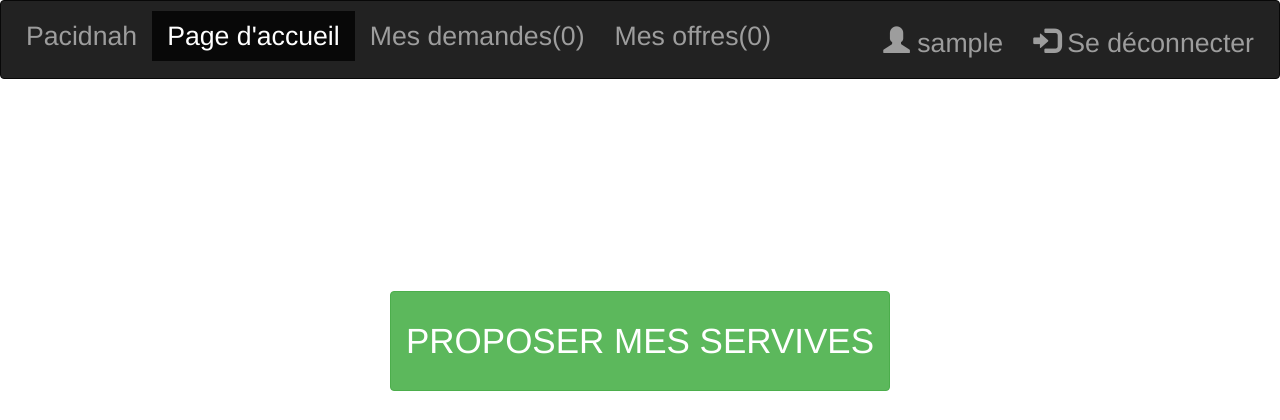
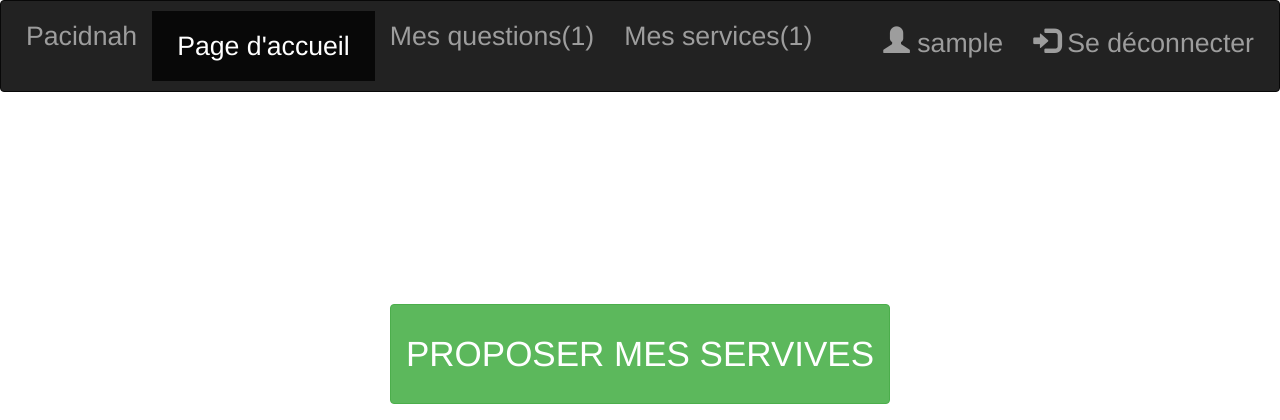
Before and after one commit to dicowenza/PACI, a PHP site: page /servicesView.php in a window 1280 px wide. Shown: the top 420 px of the page. Run offline with PHP 8.4, Linux system fonts and the light colour scheme; the visitor is signed in with stand-in values (Sample User, id 1); data that the repository does not hold is empty.

Commit message:
modif services et faq, gestion du compte

```diff
--- a/navbar.php
+++ b/navbar.php
@@ -1,16 +1,16 @@
+<?php session_start(); ?>
 <nav class="navbar navbar-inverse" style="padding : 10px">
   <div class="container-fluid">
     <div class="navbar-header">
       <a style="font-size: 20pt ! important;" class="navbar-brand" href="index.php">Pacidnah</a>
     </div>
     <ul class="nav navbar-nav">
-      <li class="active" style="font-size: 20pt ! important;"><a href="index.php">Page d'accueil</a></li>
-      <li><a style="font-size: 20pt ! important;" href="#">Mes demandes(0)</a></li>
-      <li><a style="font-size: 20pt ! important;" href="#">Mes offres(0)</a></li>
+      <li class="active" style="font-size: 20pt ! important;"><a style="padding : 25px" href="index.php">Page d'accueil</a></li>
+      <li><a style="font-size: 20pt ! important;" href="questionsView.php"><?php if (isset($_SESSION["started"]) && $_SESSION["started"] == "true") echo 'Mes questions('.$_SESSION["questions"].')' ?></a></li>
+      <li><a style="font-size: 20pt ! important;" href="servicesView.php"><?php if (isset($_SESSION["started"]) && $_SESSION["started"] == "true") echo 'Mes services('.$_SESSION["services"].')' ?></a></li>
     </ul>
     <ul class="nav navbar-nav navbar-right">
     <?php
-      session_start();
       if (isset($_SESSION["started"]) && $_SESSION["started"] == "true"){
           echo "<li><a style='font-size: 20pt ! important;' href='#'><span class='glyphicon glyphicon-user'></span> ".$_SESSION["pseudo"]."</a></li>";
           echo "<li><a style='font-size: 20pt ! important;' href='logout.php'><span class='glyphicon glyphicon-log-in'></span> Se déconnecter</a></li>";
--- a/servicesView.php
+++ b/servicesView.php
@@ -29,8 +29,11 @@
       {
         die('Erreur : ' . $e->getMessage());
       }
-
-      $req = $bdd->prepare("SELECT * FROM service");
+      if (isset($_SESSION["started"]) && $_SESSION["started"] == "true"){
+        $req = $bdd->prepare("SELECT * FROM service WHERE service_user_ID = ".$_SESSION["user_ID"]);
+      } else {
+        $req = $bdd->prepare("SELECT * FROM service");
+      }
       $req->execute();
       while($row = $req->fetch(PDO::FETCH_ASSOC)) {
         $date = strtotime($row["service_date"]);
```
Also changed, not shown: connexion.php (+19 -3 lines).
